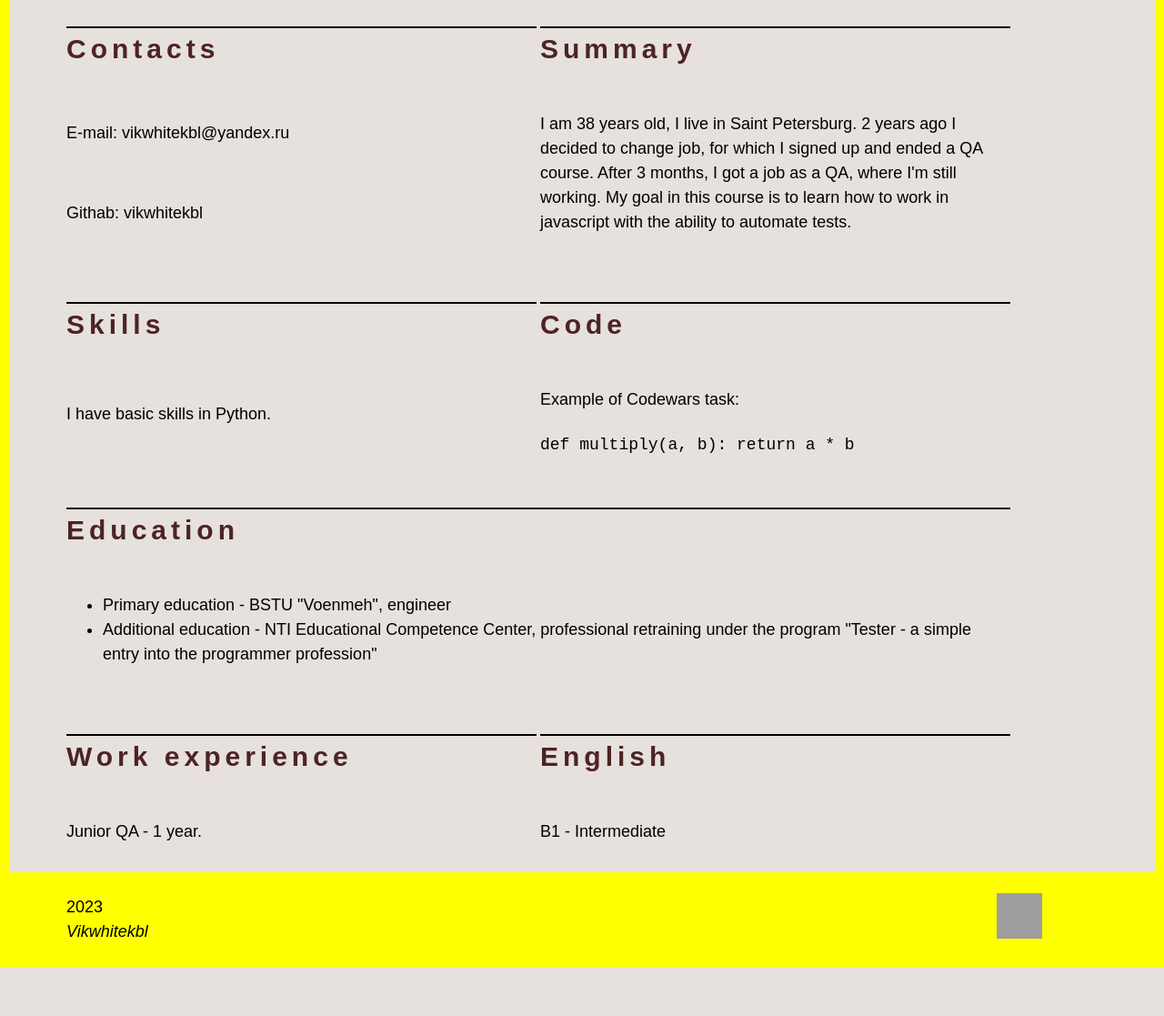
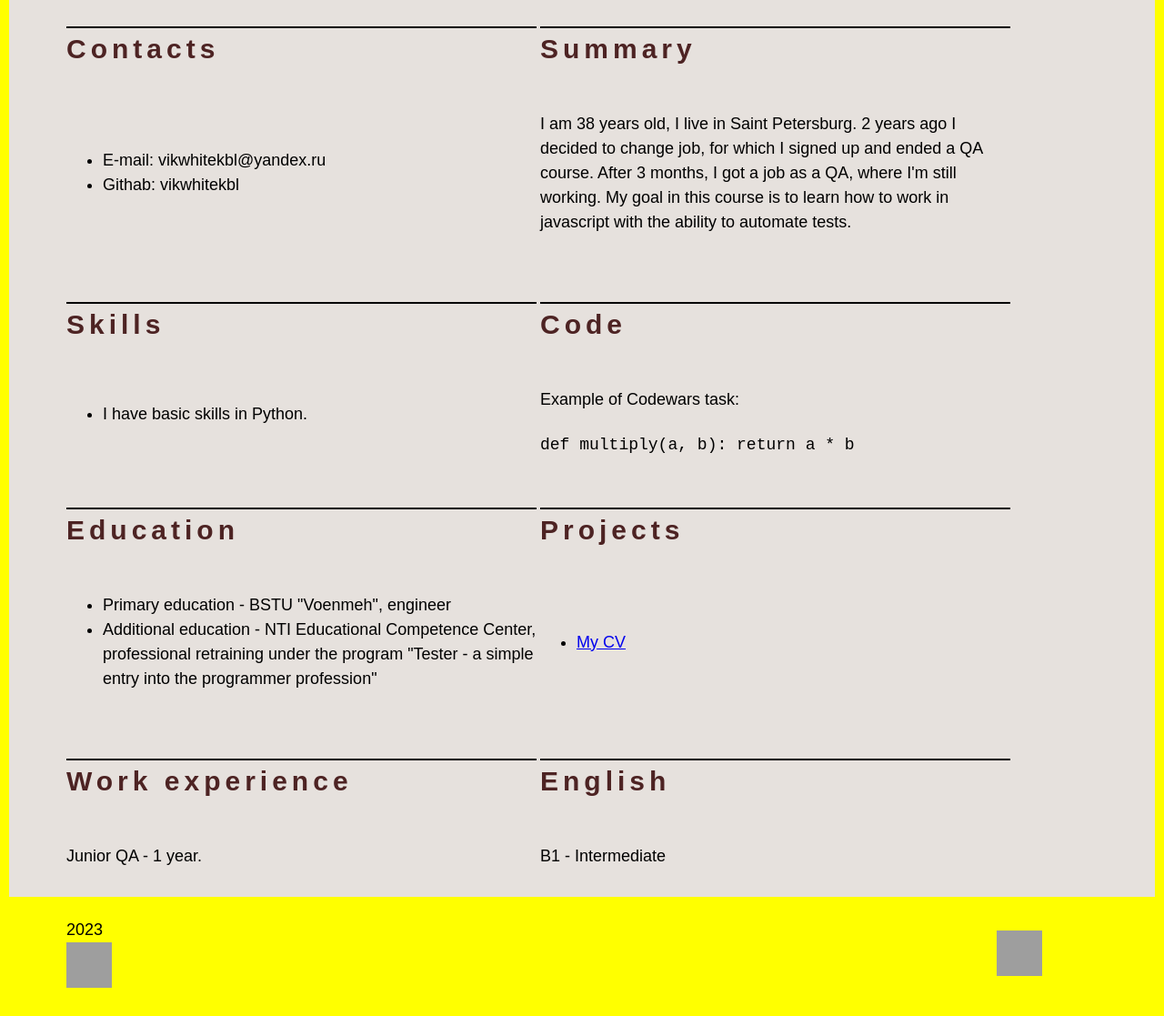
Before and after one commit to Vikwhitekbl/rsschool-cv, a plain HTML site: page index.html in a window 1280 px wide. Shown: the part 364-1481 px from the top of the page at 91% size. Before the commit the page ends 1427 px from the top, so only its background shows below. Drawn offline with Linux system fonts and the light colour scheme; grey boxes are pictures that could not be loaded.

Commit message:
fix: update html file

```diff
--- a/index.html
+++ b/index.html
@@ -16,8 +16,9 @@
                     <li class="nav-item"><a href="#summary" class="nav-link">Sammary</a></li>
                     <li class="nav-item"><a href="#skills" class="nav-link">Skills</a></li>
                     <li class="nav-item"><a href="#code" class="nav-link">Code</a></li>
+                    <li class="nav-item"><a href="#projects" class="nav-link">Projects</a></li>
+                    <li class="nav-item"><a href="#education" class="nav-link">Education</a></li>
                     <li class="nav-item"><a href="#experience" class="nav-link">Work experience</a></li>
-                    <li class="nav-item"><a href="#education" class="nav-link">Education</a></li>
                     <li class="nav-item"><a href="#english" class="nav-link">English</a></li>
                 </ul>
             </nav>
@@ -40,11 +41,13 @@
                         <td style="width: 50%;"><h2 id="summary" class="header2">Summary</h2></td>
                     </tr>
                     <tr>
-                        <td><p>E-mail: vikwhitekbl@yandex.ru</p></td>
-                        <td rowspan="2"><p>I am 38 years old, I live in Saint Petersburg. 2 years ago I decided to change job, for which I signed up and ended a QA course. After 3 months, I got a job as a QA, where I'm still working. My goal in this course is to learn how to work in javascript with the ability to automate tests.</p></td>
-                    </tr>
-                    <tr>
-                        <td><p>Githab: vikwhitekbl</p></td>
+                        <td>
+                            <ul>
+                                <li>E-mail: vikwhitekbl@yandex.ru</li>
+                                <li>Githab: vikwhitekbl</li>
+                            </ul>
+                        </td>
+                        <td><p>I am 38 years old, I live in Saint Petersburg. 2 years ago I decided to change job, for which I signed up and ended a QA course. After 3 months, I got a job as a QA, where I'm still working. My goal in this course is to learn how to work in javascript with the ability to automate tests.</p></td>
                     </tr>
                 </table>
             </div>
@@ -55,7 +58,11 @@
                         <td style="width: 50%;"><h2 id="code" class="header2">Code</h2></td>
                     </tr>
                     <tr>
-                        <td rowspan="2"><p>I have basic skills in Python.</p></td>
+                        <td rowspan="2">
+                            <ul>
+                                <li>I have basic skills in Python.</li>
+                            </ul>
+                        </td>
                         <td><p>Example of Codewars task:</p></td>
                     </tr>
                     <tr>
@@ -71,7 +78,8 @@
             <div class="left-side">
                 <table class="table">
                     <tr>
-                        <td colspan="2" style="width: 50%;"><h2 id="education" class="header2">Education</h2></td>
+                        <td style="width: 50%;"><h2 id="education" class="header2">Education</h2></td>
+                        <td style="width: 50%;"><h2 id="projects" class="header2">Projects</h2></td>
                     </tr>
                     <tr>
                         <td>
@@ -80,7 +88,11 @@
                                 <li>Additional education - NTI Educational Competence Center, professional retraining under the program "Tester - a simple entry into the programmer profession"</li>
                             </ul>
                         </td>
-                        <td></td>
+                        <td>
+                            <ul>
+                                <li><a href="https://vikwhitekbl.github.io/rsschool-cv/cv">My CV</a></li>
+                            </ul>
+                        </td>
                     </tr>
                 </table>
             </div>
@@ -105,7 +117,7 @@
                     <td style="width: 90%;">
                         <time datetime="2023-07-04">2023</time>
                         <address>
-                            <span>Vikwhitekbl</span>
+                            <span><a href="https://github.com/Vikwhitekbl"><img src="https://cdn4.iconfinder.com/data/icons/iconsimple-logotypes/512/github-512.png" alt="Vikwhitekbl" width="50" height="50"</a></span>
                         </address>
                     </td>
                     <td style="width: 10%;"><a href="https://rs.school/js/"><img src="https://rs.school/images/rs_school_js.svg" alt="RS-School-logo" width="50" height="50"></a></td>
```
